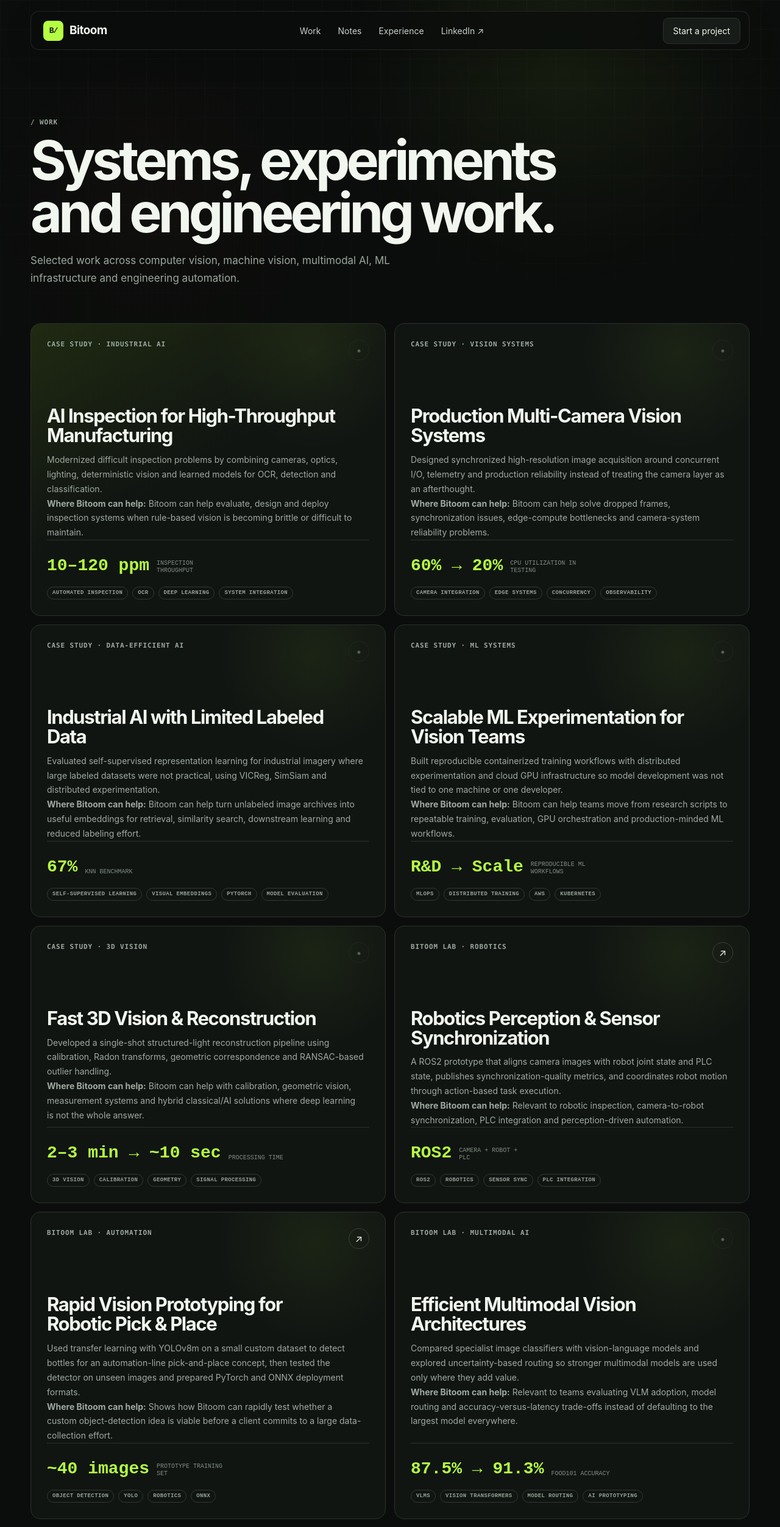
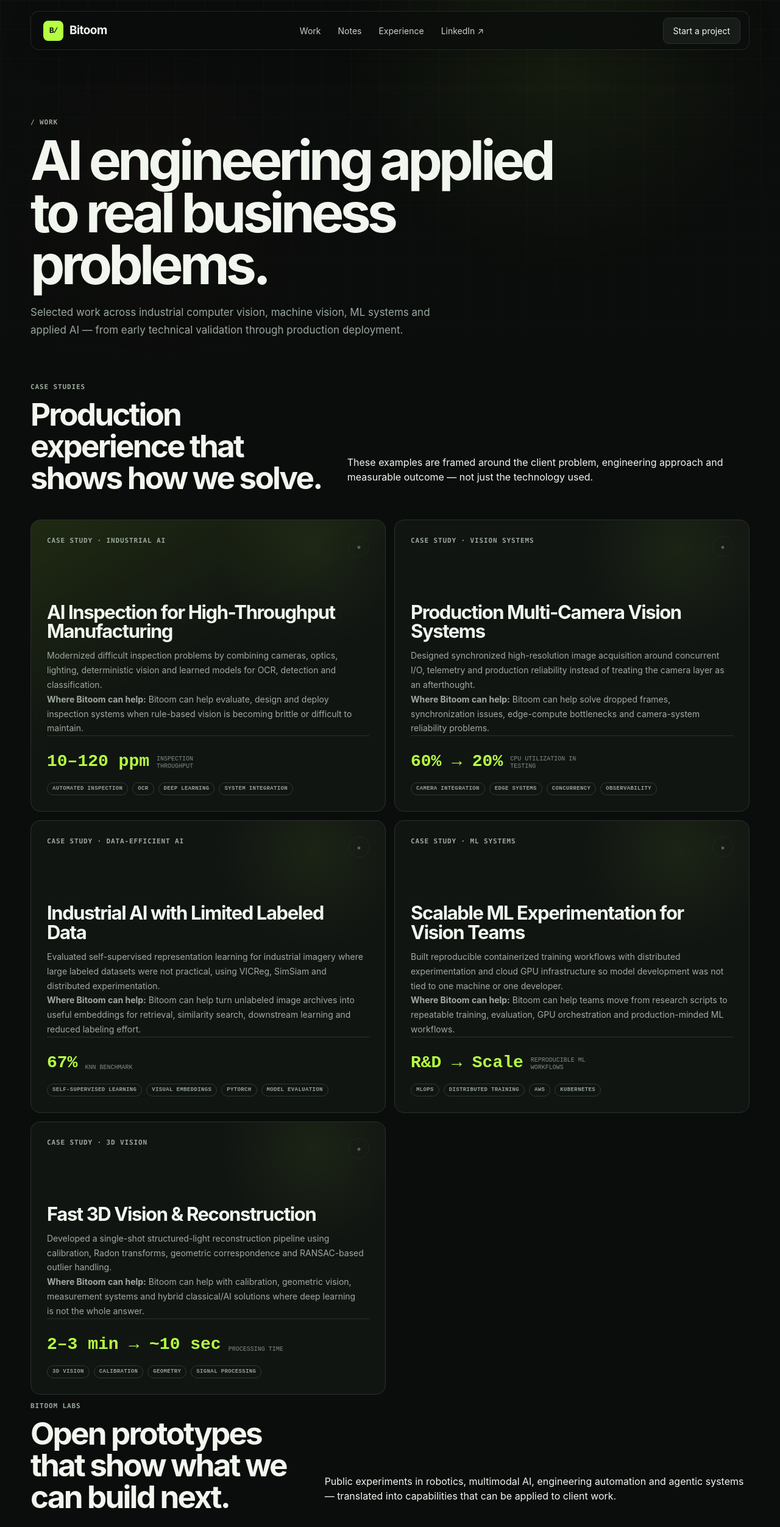
Before and after one commit to kasrasa/bitoom-consulting, a Next.js app: page /work in a window 1280 px wide. Shown: the top 2504 px of the page at 61% size. Built offline with nearby package versions, Linux system fonts and the light colour scheme.

Commit message:
Split work page into case studies and Bitoom Labs

```diff
--- a/app/work/page.tsx
+++ b/app/work/page.tsx
@@ -1,18 +1,42 @@
 import { ProjectCard } from "../../components/ProjectCard";
-import { projects } from "../../data/site";
+import { caseStudies, labs } from "../../data/site";
 
 export default function WorkPage() {
   return (
     <section className="inner-page shell">
       <div className="page-intro">
         <p className="eyebrow">/ WORK</p>
-        <h1>Systems, experiments and engineering work.</h1>
-        <p>Selected work across computer vision, machine vision, multimodal AI, ML infrastructure and engineering automation.</p>
+        <h1>AI engineering applied to real business problems.</h1>
+        <p>Selected work across industrial computer vision, machine vision, ML systems and applied AI — from early technical validation through production deployment.</p>
       </div>
-      <div className="project-grid all-projects">
-        {projects.map((project, index) => <ProjectCard project={project} key={project.slug} featured={index === 0} />)}
+
+      <div className="work-group">
+        <div className="section-heading row-heading work-heading">
+          <div>
+            <p className="eyebrow">Case Studies</p>
+            <h2>Production experience that shows how we solve.</h2>
+          </div>
+          <p className="work-heading-copy">These examples are framed around the client problem, engineering approach and measurable outcome — not just the technology used.</p>
+        </div>
+        <div className="project-grid all-projects">
+          {caseStudies.map((project, index) => <ProjectCard project={project} key={project.slug} featured={index === 0} />)}
+        </div>
       </div>
-      <div className="disclosure">Some industrial work is summarized at a system level to respect client and employer confidentiality.</div>
+
+      <div className="work-group labs-group">
+        <div className="section-heading row-heading work-heading">
+          <div>
+            <p className="eyebrow">Bitoom Labs</p>
+            <h2>Open prototypes that show what we can build next.</h2>
+          </div>
+          <p className="work-heading-copy">Public experiments in robotics, multimodal AI, engineering automation and agentic systems — translated into capabilities that can be applied to client work.</p>
+        </div>
+        <div className="project-grid all-projects">
+          {labs.map((project, index) => <ProjectCard project={project} key={project.slug} featured={index === 0} />)}
+        </div>
+      </div>
+
+      <div className="disclosure">Selected case studies reflect work completed in previous professional engineering roles. Customer identities, proprietary system details and confidential implementation information have been intentionally omitted.</div>
     </section>
   );
 }
```
